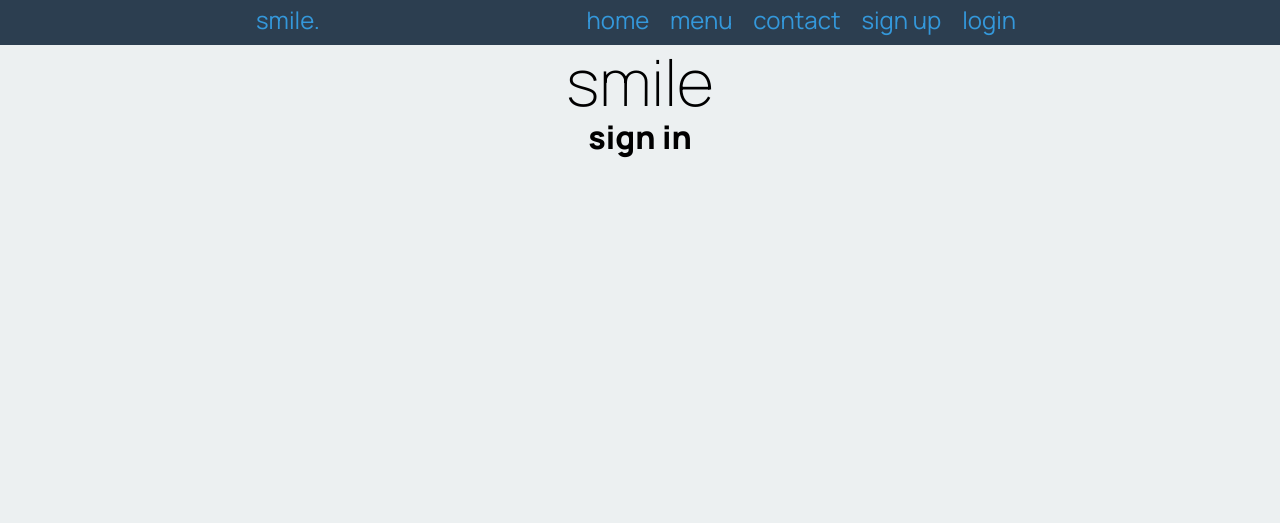
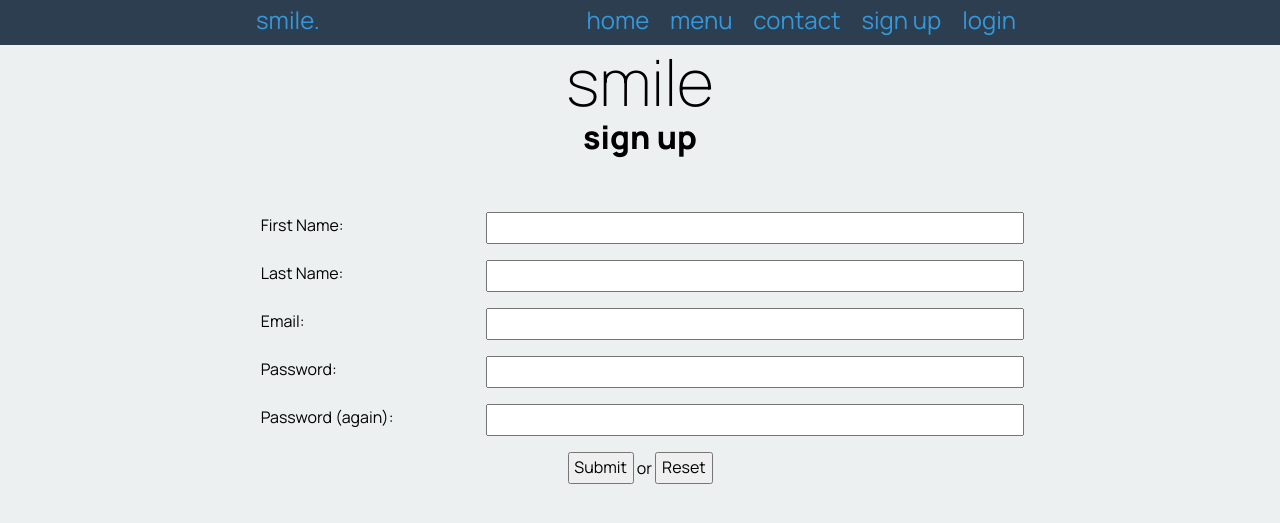
Before and after one commit to TeoRezende/CoolStuff, a Flask app: page /signup in a window 1280 px wide. Shown: the top 523 px of the page. Run offline with Flask 2, Linux system fonts and the light colour scheme.

Commit message:
Smile Cafe finished login and signup!

```diff
--- a/templates/signup.html
+++ b/templates/signup.html
@@ -1,16 +1,38 @@
 {% extends 'base.html' %}
 
 {% block pageheading %}
-sign in
+sign up
 {% endblock %}
 
 {% block main %}
 <form class="signup_form" method="post">
     <div class="form-group">
-
-
+        <div class="form-label">First Name:</div>
+        <div class="form-element"><input type="text" required></div>
     </div>
 
+    <div class="form-group">
+        <div class="form-label">Last Name:</div>
+        <div class="form-element"><input type="text" required></div>
+    </div>
 
+    <div class="form-group">
+        <div class="form-label">Email:</div>
+        <div class="form-element"><input type="email" required></div>
+    </div>
+
+    <div class="form-group">
+        <div class="form-label">Password:</div>
+        <div class="form-element"><input type="password" required></div>
+    </div>
+
+    <div class="form-group">
+        <div class="form-label">Password (again):</div>
+        <div class="form-element"><input type="password" required></div>
+    </div>
+
+    <div class="button-group">
+        <input type="submit" value="Submit"> or <input type="reset" value="Reset">
+    </div>
 </form>
 {% endblock %}
```
Also changed, not shown: templates/login.html (+18 -0 lines), smile.db.
